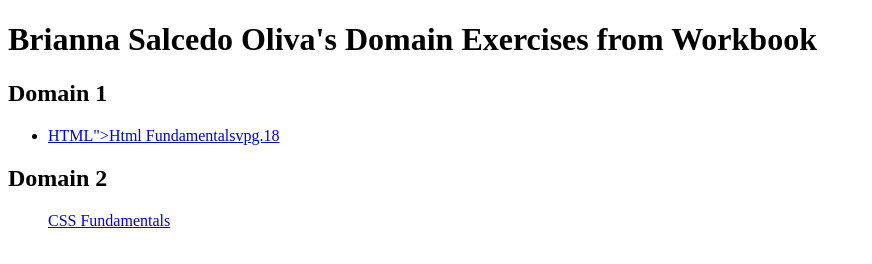
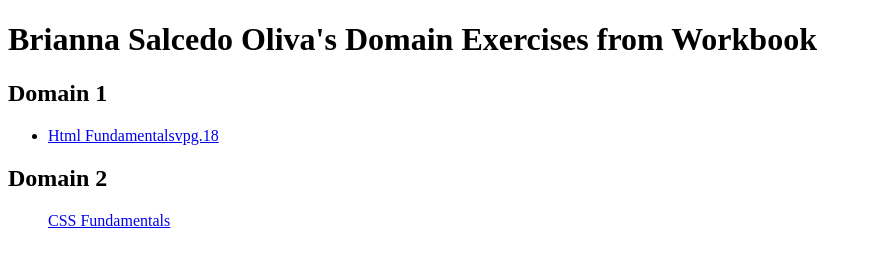
Before and after one commit to Blossxsom/Certification-Prep_BriannaSalcedoOliva, a plain HTML site: page index.html in a window 1280 px wide. Shown: the whole page, without its empty margins (0-872 px from the left). Drawn offline with Linux system fonts and the light colour scheme.

Commit message:
Update index.html

```diff
--- a/index.html
+++ b/index.html
@@ -10,7 +10,7 @@
     <h2>Domain 1</h3>
     <ul>
       <li>
-   <a href="Domain1/MusicStore1/index.html">HTML">Html Fundamentalsvpg.18</a>
+   <a href="Domain1/MusicStore1/index.html">Html Fundamentalsvpg.18</a>
       </li>
     </ul>
 
```
